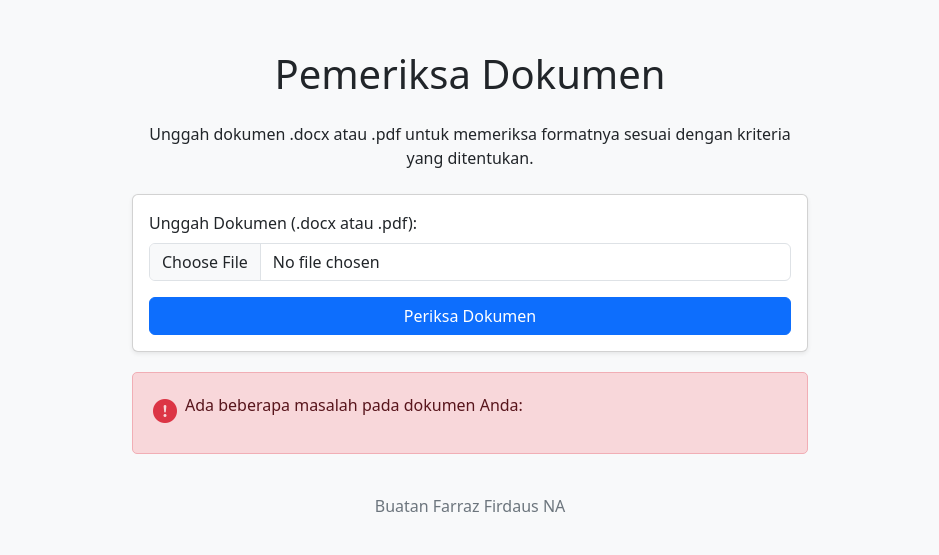
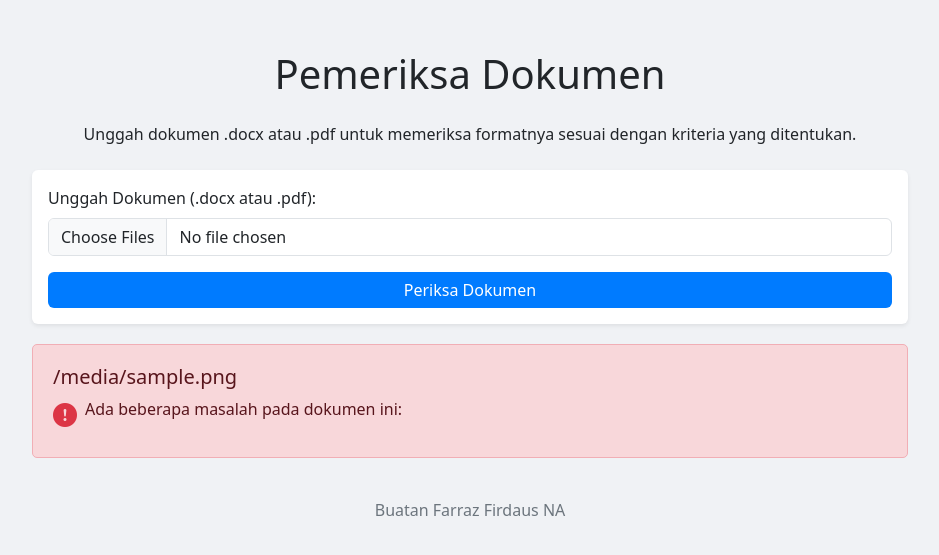
Before and after one commit to zarzet/MetaDocAI, a Flask app: template templates/Index.html in a window 1280 px wide. Shown: the top 555 px of the page, without its empty margins (170-1109 px from the left). Run offline with Flask 3, Linux system fonts and the light colour scheme; the template is opened without the code that fills it: most values are stand-ins (such as "Sample title", 1, 10 or a date in 2020).

Commit message:
Penyesuaian untuk fitur Multi Upload

```diff
--- a/templates/Index.html
+++ b/templates/Index.html
@@ -3,15 +3,40 @@
 <head>
     <meta charset="UTF-8">
     <title>Pemeriksa Dokumen</title>
-    <!-- Bootstrap CSS -->
     <link href="https://cdn.jsdelivr.net/npm/bootstrap@5.3.0/dist/css/bootstrap.min.css" rel="stylesheet">
-    <!-- Bootstrap Icons -->
     <link href="https://cdn.jsdelivr.net/npm/bootstrap-icons@1.10.5/font/bootstrap-icons.css" rel="stylesheet">
     <style>
-        body { padding-top: 50px; background-color: #f8f9fa; }
-        .container { max-width: 700px; }
-        .result { margin-top: 20px; padding: 20px; border-radius: 5px; }
-        footer { margin-top: 40px; text-align: center; color: #6c757d; }
+        body {
+            padding-top: 50px;
+            background-color: #f0f2f5;
+        }
+        .container {
+            max-width: 900px;
+        }
+        .result {
+            margin-top: 20px;
+            padding: 20px;
+            border-radius: 5px;
+        }
+        footer {
+            margin-top: 40px;
+            text-align: center;
+            color: #6c757d;
+        }
+        .card {
+            border: none;
+        }
+        .card-header {
+            background-color: #fff;
+            border-bottom: none;
+        }
+        .btn-primary {
+            background-color: #007bff;
+            border: none;
+        }
+        .btn-primary:hover {
+            background-color: #0056b3;
+        }
     </style>
 </head>
 <body>
@@ -22,8 +47,8 @@
             <div class="card-body">
                 <form action="/" method="post" enctype="multipart/form-data">
                     <div class="mb-3">
-                        <label for="file" class="form-label">Unggah Dokumen (.docx atau .pdf):</label>
-                        <input class="form-control" type="file" name="file" id="file" accept=".docx, .pdf" required>
+                        <label for="files" class="form-label">Unggah Dokumen (.docx atau .pdf):</label>
+                        <input class="form-control" type="file" name="files" id="files" accept=".docx, .pdf" multiple required>
                     </div>
                     <div class="mb-3">
                         <div class="spinner-border text-primary" role="status" id="loadingSpinner" style="display: none;">
@@ -34,18 +59,20 @@
                 </form>
             </div>
         </div>
-        {% if report %}
+        {% if reports %}
+            {% for report in reports %}
                 <div class="result {% if report.success %}alert alert-success{% else %}alert alert-danger{% endif %}">
+                    <h5>{{ report.filename }}</h5>
                     {% if report.success %}
                         <div class="d-flex align-items-center">
                             <i class="bi bi-check-circle-fill me-2" style="font-size: 1.5rem; color: #28a745;"></i>
-                        <p class="mb-0">Dokumen Anda sesuai dengan semua kriteria yang ditentukan!</p>
+                            <p class="mb-0">Dokumen ini sesuai dengan semua kriteria yang ditentukan!</p>
                         </div>
                     {% else %}
                         <div class="d-flex align-items-start">
                             <i class="bi bi-exclamation-circle-fill me-2" style="font-size: 1.5rem; color: #dc3545;"></i>
                             <div>
-                            <p class="mb-2">Ada beberapa masalah pada dokumen Anda:</p>
+                                <p class="mb-2">Ada beberapa masalah pada dokumen ini:</p>
                                 <ul>
                                     {% for item in report.messages %}
                                         <li>{{ item }}</li>
@@ -55,12 +82,12 @@
                         </div>
                     {% endif %}
                 </div>
+            {% endfor %}
         {% endif %}
     </div>
     <footer>
         <p>Buatan Farraz Firdaus NA</p>
     </footer>
-    <!-- Bootstrap JS and dependencies -->
     <script src="https://cdn.jsdelivr.net/npm/bootstrap@5.3.0/dist/js/bootstrap.bundle.min.js"></script>
     <script>
         const form = document.querySelector('form');
@@ -68,7 +95,3 @@
 
         form.addEventListener('submit', () => {
             spinner.style.display = 'block';
-        });
-    </script>
-</body>
-</html>
```
Lines whose indentation alone changed are shown as unchanged.
